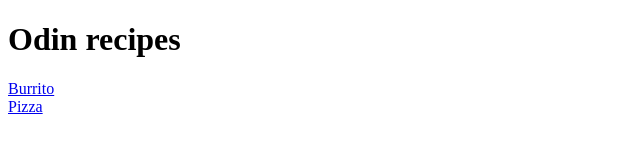
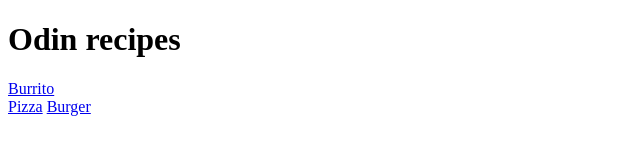
Before and after one commit to verovon/TRN-odin-recipes-html, a plain HTML site: page index.html in a window 1280 px wide. Shown: the full height of the page, 0-640 px from the left. Drawn offline with Linux system fonts and the light colour scheme.

Commit message:
Add burger recipe

```diff
--- a/index.html
+++ b/index.html
@@ -10,5 +10,6 @@
     <a href="recipes/burrito.html">Burrito</a>
     <br>
     <a href="recipes/pizza.html">Pizza</a>
+    <a href="recipes/burger.html">Burger</a>
 
 </html>
```
Also changed, not shown: recipes/img/vegan-burger.webp (added), 1 other file.
